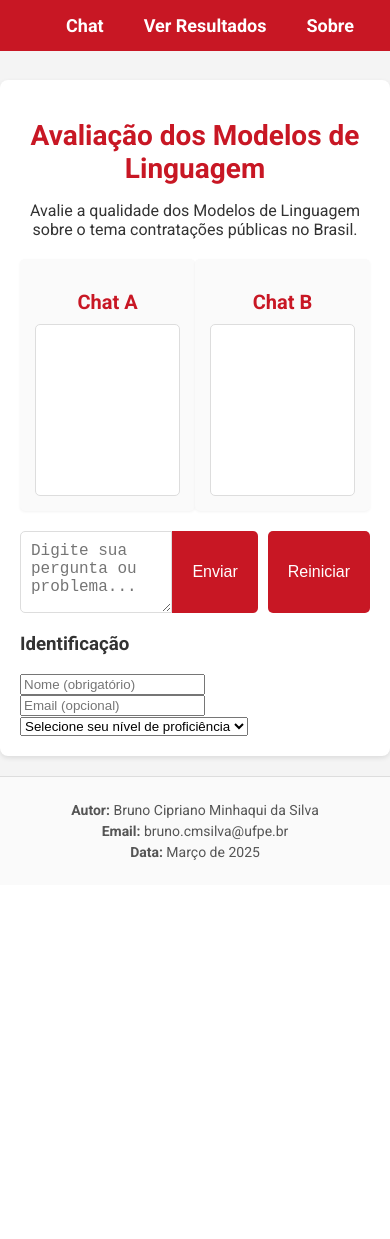
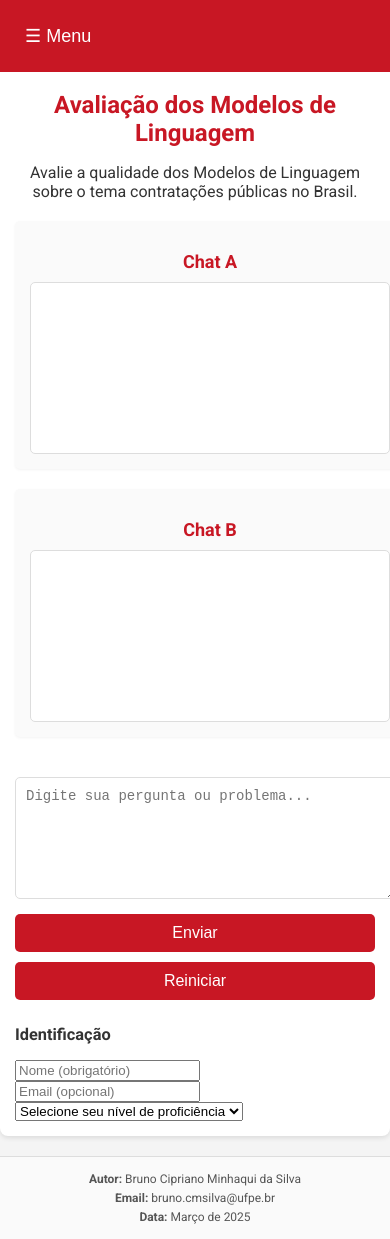
Before and after one commit to minhaqui/UFChatbot, a Flask app: template app/templates/chat.html in a window 390 px wide. Before the commit the page ends 885 px from the top of that part, so only its background shows below. Run offline with Flask 3, Linux system fonts and the light colour scheme; the template is opened without the code that fills it, so the values that code supplies are empty; the page is wider than the window, and the part outside it is not shown.

Commit message:
atualização na interface

```diff
--- a/app/static/css/style.css
+++ b/app/static/css/style.css
@@ -35,6 +35,15 @@ body {
 }
 .navbar a:hover {
     text-decoration: underline;
+}
+.menu-toggle {
+    display: none;
+    background-color: #c81724;
+    color: white;
+    border: none;
+    padding: 10px;
+    font-size: 18px;
+    cursor: pointer;
 }
 
 /* Results Container */
@@ -344,3 +334,110 @@ body {
     color: #2e7d32;
     font-weight: bold;
 }
+
+/* Media Queries */
+@media (max-width: 768px) {
+    /* Navbar */
+    .menu-toggle {
+        display: block;
+    }
+    .navbar ul {
+        display: none;
+        flex-direction: column;
+        background-color: #c81724;
+        position: absolute;
+        top: 60px;
+        left: 0;
+        width: 100%;
+    }
+    .navbar ul.show {
+        display: flex;
+    }
+    .navbar li {
+        margin: 10px 0;
+        text-align: center;
+    }
+
+    /* Containers */
+    .results-container,
+    .chat-container {
+        margin-top: 60px;
+        padding: 15px;
+    }
+    .results-container h1,
+    .chat-container h1 {
+        font-size: 24px;
+    }
+    .results-container h2,
+    .panel h2 {
+        font-size: 18px;
+    }
+
+    /* Tabela */
+    .results-container {
+        overflow-x: auto;
+    }
+    .dataframe {
+        font-size: 12px;
+    }
+    .dataframe th,
+    .dataframe td {
+        padding: 5px;
+    }
+
+    /* Chat Panels */
+    .chat-panels {
+        flex-direction: column;
+    }
+    .panel {
+        width: 100%;
+        margin-bottom: 20px;
+    }
+    .resposta-box {
+        font-size: 14px;
+    }
+
+    /* Chat Form */
+    #chat-form {
+        flex-direction: column;
+    }
+    #mensagem {
+        width: 100%;
+        margin-bottom: 10px;
+        border-radius: 5px;
+        font-size: 14px;
+        min-height: 100px;
+    }
+    .send-button,
+    .reset-button {
+        width: 100%;
+        margin: 5px 0;
+    }
+    .send-button {
+        border-radius: 5px;
+    }
+
+    /* Avaliação */
+    #avaliacao button {
+        width: 100%;
+        margin: 5px 0;
+    }
+
+    /* User Info */
+    .user-info input,
+    .user-info select {
+        width: 100%;
+        margin: 5px 0;
+    }
+
+    /* Footer */
+    .footer {
+        font-size: 12px;
+        padding: 10px;
+    }
+
+    /* Geral */
+    body {
+        font-size: 14px;
+    }
+}
--- a/app/static/js/script.js
+++ b/app/static/js/script.js
@@ -108,3 +108,8 @@ function resetChat() {
     })
     .catch(error => {});
 }
+
+// Alternar menu hamburger
+document.querySelector('.menu-toggle').addEventListener('click', function() {
+    document.querySelector('.navbar ul').classList.toggle('show');
+});
--- a/app/templates/base.html
+++ b/app/templates/base.html
@@ -9,6 +9,7 @@
 </head>
 <body>
     <nav class="navbar">
+        <button class="menu-toggle">☰ Menu</button>
         <ul>
             <li><a href="{{ url_for('index') }}">Chat</a></li>
             <li><a href="{{ url_for('resultados') }}">Ver Resultados</a></li>
```
Also changed, not shown: other parts of app/static/css/style.css (+1 -20 lines), app/templates/resultados.html (+44 -20 lines), app/templates/chat.html (line endings or trailing spaces).
